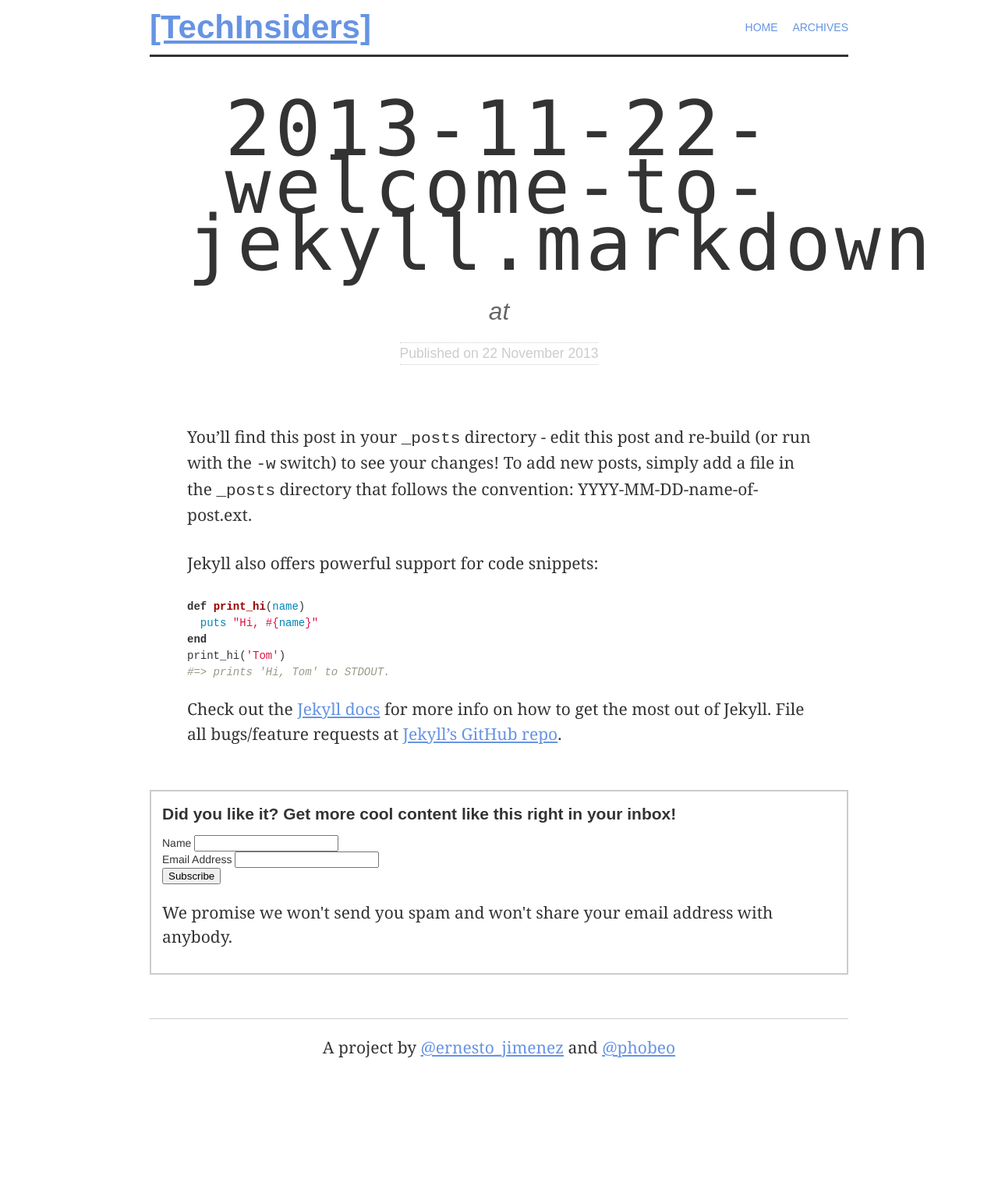
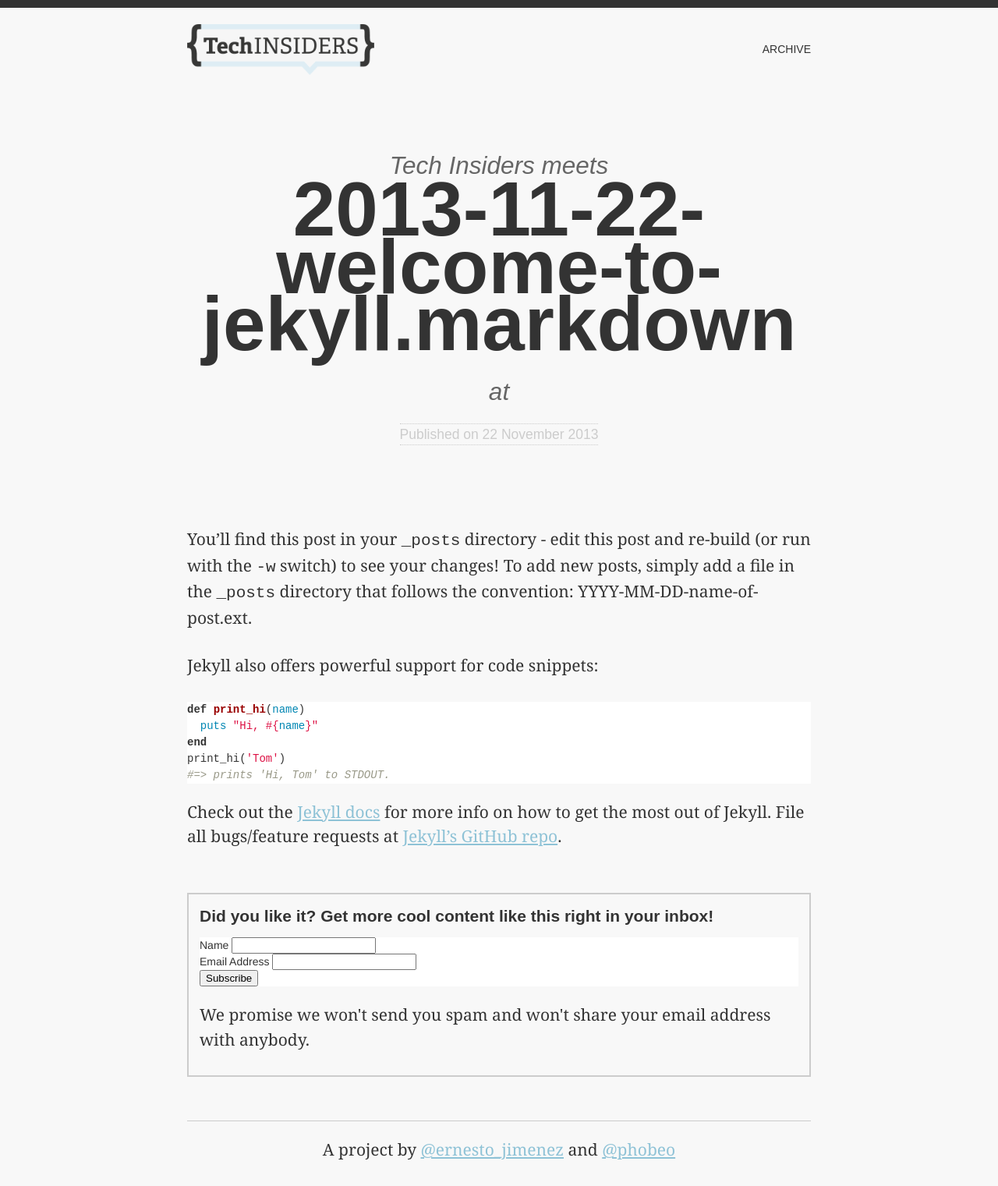
Before and after one commit to localistico/techinsiders.io, a Jekyll site: the page built from _posts/2013-11-22-welcome-to-jekyll.markdown, in a window 1280 px wide. Shown: the whole page at 78% size. Built offline with Jekyll 4.4.1, drawn with Linux system fonts in a browser that asks for light colours; Markdown is read by kramdown in place of the engine named in the settings; comment, search, counter and statistics services are not loaded; before the commit the page ends 1389 px from its top, so only the background shows below that.

Commit message:
styling changes

```diff
--- a/_layouts/default.html
+++ b/_layouts/default.html
@@ -21,10 +21,9 @@
 
         <div class="site">
           <div class="header">
-            <h1><a href="/">[TechInsiders]</a></h1>
+            <a href="/"><img src="/assets/logox2.png" width="" height="" alt=""/></a>
             <ul id="nav">
-              <li><a class="extra" href="/">home</a></li>
-              <li><a class="extra" href="/archives.html">archives</a></li>
+              <li><a class="extra" href="/archives.html">Archive</a></li>
             </ul>
           </div>
 
--- a/_layouts/post.html
+++ b/_layouts/post.html
@@ -3,6 +3,7 @@
 ---
 <article>
   <header>
+    <h2>Tech Insiders meets</h2>
     <h1>{{ page.name }}</h1>
     <h2>
       <em>{{ page.position }}</em> at <em>{{ page.company }}</em>
--- a/css/main.css
+++ b/css/main.css
@@ -5,6 +5,8 @@
 }
 
 body {
+  background-color: #f8f8f8;
+  border-top: 10px solid #333;
   font-weight: 300;
   font-family: 'Georgia',  serif;
   color: #333;
@@ -16,42 +18,44 @@
 
 .site {
   min-width: 800px;
-  background-color: #FFF;
   text-align: left;
-  width: 70%;
+  width: 60%;
   margin: auto;
 }
 
 .header {
-  padding: 1em 0;
+  padding: 1.5em 0 0.5em 0;
   margin: auto;
   overflow: hidden;
-  border-bottom: 3px solid #333;
-  font-family: "futura-pt", Arial, Helvetica, 'Trebuchet MS',  sans-serif;
+  font-family: "adelle", Arial, Helvetica, 'Trebuchet MS',  sans-serif;
 }
 
-.header h1 {
-  margin: 0;
-  font-weight: 700;
-  display: inline-block;
+div.header a {
   float: left;
+  display: block;
   width: 30%;
-  font-family: "futura-pt", Arial, Helvetica, 'Trebuchet MS',  sans-serif;
+  color: #333;
+}
+
+div.header img {
+  width:100%;
 }
 
 .header ul {
+  margin: 0;
   float: right;
-  margin: 0;
 }
 
 .header ul li {
   display: inline-block;
-  line-height: 42px;
-  padding-left: 15px;
+  line-height: 65px;
+  vertical-align: baseline;
 }
 
 .header ul li a {
   text-transform: uppercase;
+  font-weight: 400;
+  text-align: right;
 }
 
 .header h1.title a, .header ul li a {
@@ -60,15 +64,14 @@
 
 header {
   text-align: center;
-  padding: 4em 0;
+  padding: 6em 0;
 }
 
 header h1 {
-  font-weight: 300;
+  font-weight: 700;
   font-size: 7em;
   margin:0 0 20px 0;
   line-height: 0.75em;
-  letter-spacing: 0.05em;
 }
 
 header h2 {
@@ -94,7 +97,7 @@
   border-top: 3px solid #ccc;
   border-bottom: 3px solid #ccc;
   color: #666;
-  margin-bottom: 50px;
+  margin-bottom: 6em;
 }
 
 div#introduction p {
@@ -105,13 +108,11 @@
   line-height: 1.2em;
 }
 h1, h2, h3, h4 {
-  font-family: "futura-pt", Arial, Helvetica, 'Trebuchet MS',  sans-serif;
-  font-weight: 700;
+  font-family: "adelle", Arial, Helvetica, 'Trebuchet MS',  sans-serif;
 }
 h1 {
   font-size:3em;
   line-height: 100%;
-  font-family: Consolas, Roboto, monospace;
 }
 h1 span {
   color: #888;
@@ -129,7 +130,7 @@
   text-align: center;
 }
 a {
-  color: #6694e3;
+  color: #8EC2D6;
 }
 
 p {
@@ -139,25 +140,36 @@
 }
 
 article {
-  width: 80%;
   min-width: 800px;
   margin: auto;
 }
 
 article h3 {
-  font-family: 'Georgia',  serif;
-  font-style: italic;
+  font-family: "adelle", Arial, Helvetica, 'Trebuchet MS',  sans-serif;
+  font-weight: 600;
 }
 
 article figure {
   margin: 0px;
   padding: 0px;
+  position: relative;
+}
+
+article figure figcaption {
+  position: absolute;
+  bottom: 0.5em;
+  right: 0px;
 }
 
 article figure figcaption p {
+  font-family: "adelle", Arial, Helvetica, 'Trebuchet MS',  sans-serif;
   margin: 0px;
-  font-style: italic;
   font-size: 0.9em;
+  background: rgba(0,0,0,0.6);
+  color: rgba(255,255,255,0.8);
+  padding: 0.25em;
+  text-align: right;
+  display: inline-block;
 }
 
 article img {
@@ -167,11 +179,12 @@
 p.meta {
   display: inline-block;
   font-size: 1.25em;
+  font-weight: 300;
   color: #ccc;
   border-top: 1px dotted #ccc;
   border-bottom: 1px dotted #ccc;
   text-align: center;
-  font-family: "futura-pt", Arial, Helvetica, 'Trebuchet MS',  sans-serif;
+  font-family: "adelle", Arial, Helvetica, 'Trebuchet MS',  sans-serif;
   margin-bottom: 0;
 }
 .subscribe_cta {
```
Also changed, not shown: assets/logox2.png (added).
